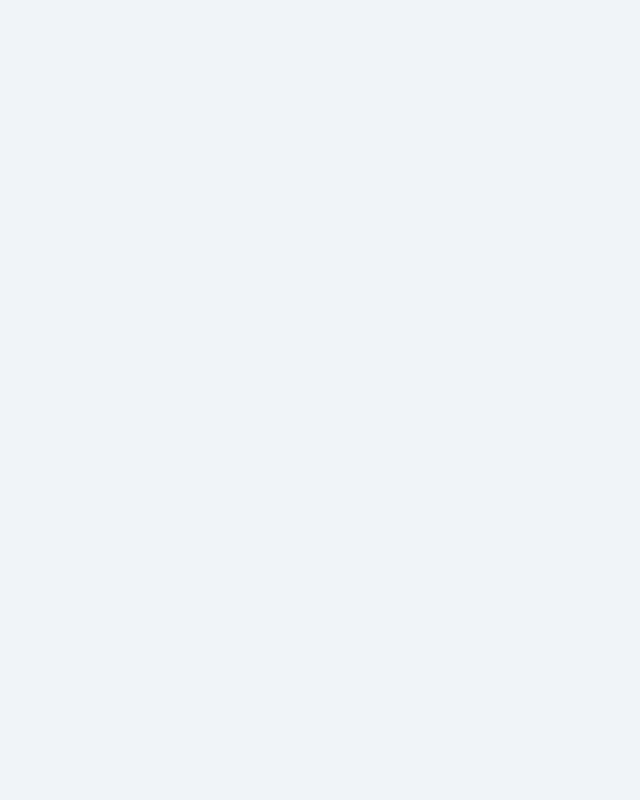
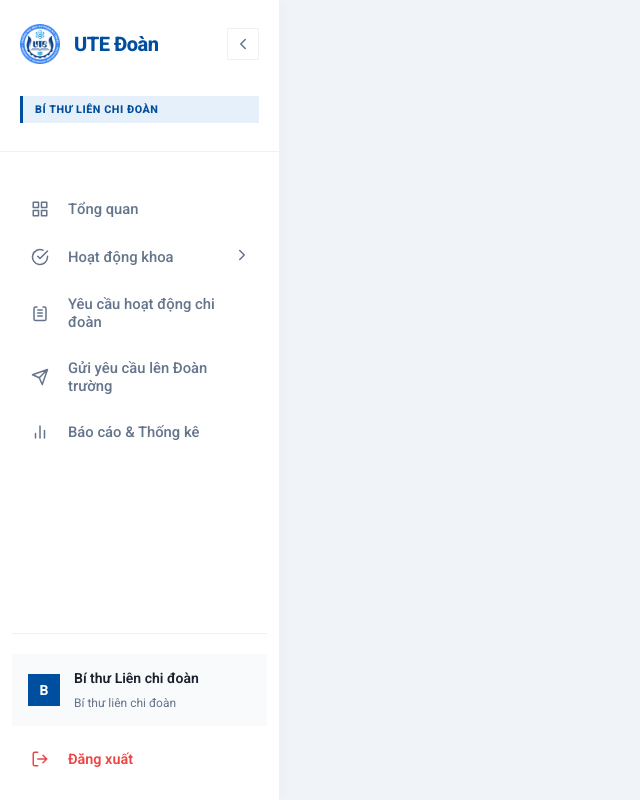
Before and after one commit to NguyenDangViet2005/225-DAPM-Nhom18, a React (Vite) app in the folder FE/: page /doankhoa in a window 1280 px wide. Before the commit this address led to /login. Shown: the whole page, without its empty margins (0-640 px from the left). Built offline with nearby package versions, Linux system fonts and the light colour scheme.

Commit message:
fix ui dashboard-them doankhoaRoutes

```diff
--- a/FE/src/components/layouts/sidebar/Sidebar.css
+++ b/FE/src/components/layouts/sidebar/Sidebar.css
@@ -180,8 +180,9 @@
 .sidebar__item-label {
   font-size: 0.925rem;
   font-weight: 500;
-  overflow: hidden;
-  text-overflow: ellipsis;
+  flex: 1;
+  text-align: left;
+}
 }
 
 /* ── Chevron ───────────────────────────────────────────── */
--- a/FE/src/contexts/AuthContext.jsx
+++ b/FE/src/contexts/AuthContext.jsx
@@ -11,10 +11,16 @@ const AuthContext = createContext(null);
 export const AuthProvider = ({ children }) => {
   // ── MOCK LOGIN TRONG QUÁ TRÌNH DEV ──────────────────────────
   // Để hiển thị Dashboard ngay lập tức, ta gán user mặc định.
-  // Hãy đổi role sang ROLES.DOANKHOA để test giao diện cấp Khoa.
+
+  /*
   const [user, setUser] = useState({
     name: 'Đoàn Trường',
     role: ROLES.DOANTRUONG,
+  });
+  */
+  const [user, setUser] = useState({
+    name: 'Bí thư Liên chi đoàn',
+    role: ROLES.DOANKHOA,
   });
 
   const [isLoading, setIsLoading] = useState(true);
--- a/FE/src/routes/AppRoutes.jsx
+++ b/FE/src/routes/AppRoutes.jsx
@@ -1,6 +1,7 @@
 import { Routes, Route, Navigate } from 'react-router-dom';
 import Login from '@/pages/auth/login/Login';
 import DoanTruongRoutes from './DoanTruongRoutes';
+import DoanKhoaRoutes from './DoanKhoaRoutes';
 
 const AppRoutes = () => {
   return (
@@ -11,6 +12,7 @@ const AppRoutes = () => {
 
       {/* Protected – mỗi role có route riêng */}
       {DoanTruongRoutes}
+      {DoanKhoaRoutes}
 
       {/* Fallback */}
       <Route path="*" element={<Navigate to="/login" replace />} />
--- /dev/null
+++ b/FE/src/routes/DoanKhoaRoutes.jsx
@@ -0,0 +1,16 @@
+import { Route } from 'react-router-dom';
+import DashboardLayout from '@/components/layouts/dashboardLayout/DashboardLayout';
+
+// Pages – Đoàn Khoa
+import DashboardKhoa from '@/pages/doankhoa/dashboard/DashboardKhoa';
+
+/**
+ * DoanKhoaRoutes – prefix /doankhoa để tránh conflict với DoanTruongRoutes
+ */
+const DoanKhoaRoutes = (
+  <Route path="/doankhoa" element={<DashboardLayout />}>
+    <Route path="dashboard" element={<DashboardKhoa />} />
+  </Route>
+);
+
+export default DoanKhoaRoutes;
--- a/FE/src/routes/ProtectedRoute.jsx
+++ b/FE/src/routes/ProtectedRoute.jsx
@@ -16,8 +16,7 @@ const ProtectedRoute = ({ allowedRoles = [] }) => {
 
   // 2. Kiểm tra quyền (nếu có yêu cầu)
   if (allowedRoles.length > 0 && !allowedRoles.includes(user.role)) {
-    // Thông thường sẽ redirect sang trang 403, tạm thời về / để cho đơn giản
-    return <Navigate to="/dashboard" replace />;
+    return <Navigate to="/login" replace />;
   }
 
   // 3. Nếu OK, render con của Route
```
